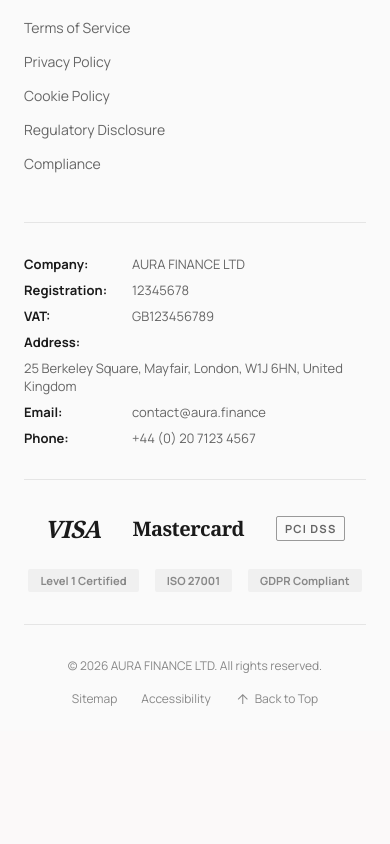
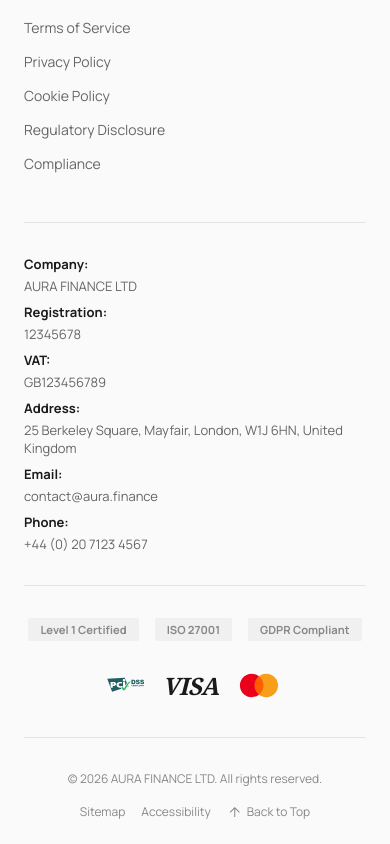
Before and after one commit to tbtitw26/aura, a Next.js app: page / in a window 390 px wide. Shown: the part 8227-9071 px from the top of the page. Before the commit the page ends 8958 px from the top, so only its background shows below. Built offline with nearby package versions, Linux system fonts and the light colour scheme.

Commit message:
changes footer

```diff
--- a/src/components/layout/Footer.jsx
+++ b/src/components/layout/Footer.jsx
@@ -1,6 +1,7 @@
 'use client'
 import Link from 'next/link'
 import { usePathname } from 'next/navigation'
+import Image from 'next/image'
 import styles from './Footer.module.scss'
 
 export default function Footer() {
@@ -150,23 +151,44 @@ export default function Footer() {
           </div>
         </div>
 
-        {/* Payment Logos & Certifications */}
+        {/* Payment Logos & Certifications - ЗМІНЕНО ПОРЯДОК */}
         <div className={styles.paymentSection}>
-          <div className={styles.paymentLogos}>
-            <div className={styles.paymentItem}>
-              <span className={styles.visaLogo}>VISA</span>
-            </div>
-            <div className={styles.paymentItem}>
-              <span className={styles.mastercardLogo}>Mastercard</span>
-            </div>
-            <div className={styles.paymentItem}>
-              <span className={styles.pciBadge}>PCI DSS</span>
-            </div>
-          </div>
+          {/* Сертифікати тепер зліва */}
           <div className={styles.certBadges}>
             <span className={styles.badge}>Level 1 Certified</span>
             <span className={styles.badge}>ISO 27001</span>
             <span className={styles.badge}>GDPR Compliant</span>
+          </div>
+
+          {/* Платіжні логотипи тепер справа */}
+          <div className={styles.paymentLogos}>
+            <div className={styles.paymentItem}>
+              <div className={styles.pciLogo}>
+                <Image
+                  src="/pci-dss-compliant-logo-vector.svg"
+                  alt="PCI DSS Compliant"
+                  width={40}
+                  height={40}
+                  className={styles.pciImage}
+                />
+              </div>
+            </div>
+            <div className={styles.paymentItem}>
+              <div className={styles.visaLogoText}>
+                <span>VISA</span>
+              </div>
+            </div>
+            <div className={styles.paymentItem}>
+              <div className={styles.mastercardLogo}>
+                <Image
+                  src="/ma_symbol.svg"
+                  alt="Mastercard"
+                  width={50}
+                  height={35}
+                  className={styles.mastercardImage}
+                />
+              </div>
+            </div>
           </div>
         </div>
 
--- a/src/components/layout/Footer.module.scss
+++ b/src/components/layout/Footer.module.scss
@@ -190,48 +190,15 @@
   }
 }
 
-.paymentLogos {
-  display: flex;
-  align-items: center;
-  gap: 2rem;
-}
-
-.paymentItem {
-  display: flex;
-  align-items: center;
-}
-
-.visaLogo {
-  font-family: 'Noto Serif', serif;
-  font-size: 1.5rem;
-  font-weight: 700;
-  font-style: italic;
-  color: #1a1a1a;
-  letter-spacing: -0.5px;
-}
-
-.mastercardLogo {
-  font-family: 'Noto Serif', serif;
-  font-size: 1.25rem;
-  font-weight: 700;
-  color: #1a1a1a;
-  letter-spacing: -0.5px;
-}
-
-.pciBadge {
-  font-family: 'Manrope', sans-serif;
-  font-size: 0.7rem;
-  font-weight: 700;
-  letter-spacing: 0.1em;
-  padding: 0.25rem 0.5rem;
-  border: 1px solid #999999;
-  border-radius: 2px;
-  color: #666666;
-}
-
+// Certificates (ліва сторона)
 .certBadges {
   display: flex;
   gap: 1rem;
+  order: 1;
+
+  @media (max-width: 640px) {
+    order: 1;
+  }
 }
 
 .badge {
@@ -242,6 +209,80 @@
   background: #f0f0f0;
   padding: 0.25rem 0.75rem;
   border-radius: 2px;
+  transition: all 0.2s;
+
+  &:hover {
+    background: #e0e0e0;
+    color: #666666;
+  }
+}
+
+// Payment Logos (права сторона)
+.paymentLogos {
+  display: flex;
+  align-items: center;
+  gap: 2rem;
+  order: 2;
+
+  @media (max-width: 640px) {
+    order: 2;
+  }
+}
+
+.paymentItem {
+  display: flex;
+  align-items: center;
+}
+
+// PCI DSS Logo
+.pciLogo {
+  display: flex;
+  align-items: center;
+  line-height: 0;
+}
+
+.pciImage {
+  width: auto;
+  height: 40px;
+  object-fit: contain;
+  transition: transform 0.2s;
+
+  &:hover {
+    transform: scale(1.05);
+  }
+}
+
+// VISA Logo Text
+.visaLogoText {
+  font-family: 'Noto Serif', serif;
+  font-size: 1.5rem;
+  font-weight: 700;
+  font-style: italic;
+  color: #1a1a1a;
+  letter-spacing: -0.5px;
+  transition: opacity 0.2s;
+
+  &:hover {
+    opacity: 0.8;
+  }
+}
+
+// Mastercard Logo
+.mastercardLogo {
+  display: flex;
+  align-items: center;
+  line-height: 0;
+}
+
+.mastercardImage {
+  width: auto;
+  height: 35px;
+  object-fit: contain;
+  transition: transform 0.2s;
+
+  &:hover {
+    transform: scale(1.05);
+  }
 }
 
 // Bottom Bar
@@ -305,3 +346,112 @@
     font-size: 1rem;
   }
 }
+
+// Responsive adjustments for smaller screens
+@media (max-width: 480px) {
+  .paymentLogos {
+    gap: 1rem;
+    flex-wrap: wrap;
+    justify-content: center;
+  }
+
+  .certBadges {
+    flex-wrap: wrap;
+    justify-content: center;
+  }
+
+  .bottomLinks {
+    justify-content: center;
+    gap: 1rem;
+  }
+
+  .infoRow {
+    flex-direction: column;
+    gap: 0.25rem;
+  }
+
+  .infoLabel {
+    min-width: auto;
+  }
+}
+
+// Dark mode support (опціонально)
+@media (prefers-color-scheme: dark) {
+  .footer {
+    background: #1a1a1a;
+    border-top-color: #333333;
+  }
+
+  .logo {
+    color: #ffffff;
+  }
+
+  .tagline,
+  .infoValue,
+  .infoLink {
+    color: #999999;
+  }
+
+  .infoLabel,
+  .columnTitle {
+    color: #ffffff;
+  }
+
+  .link {
+    color: #999999;
+
+    &:hover {
+      color: #ffffff;
+    }
+  }
+
+  .socialLink {
+    background: #333333;
+    color: #ffffff;
+
+    &:hover {
+      background: #ffffff;
+      color: #1a1a1a;
+    }
+  }
+
+  .badge {
+    background: #333333;
+    color: #999999;
+
+    &:hover {
+      background: #444444;
+      color: #cccccc;
+    }
+  }
+
+  .visaLogoText {
+    color: #ffffff;
+  }
+
+  .copyright,
+  .bottomLink {
+    color: #999999;
+
+    &:hover {
+      color: #ffffff;
+    }
+  }
+
+  .backToTop {
+    color: #999999;
+
+    &:hover {
+      color: #ffffff;
+    }
+  }
+
+  .companySection {
+    border-top-color: #333333;
+    border-bottom-color: #333333;
+  }
+
+  .bottomBar {
+    border-top-color: #333333;
+  }
+}
```
Also changed, not shown: public/ma_symbol.svg (added), public/pci-dss-compliant-logo-vector.svg (added).
